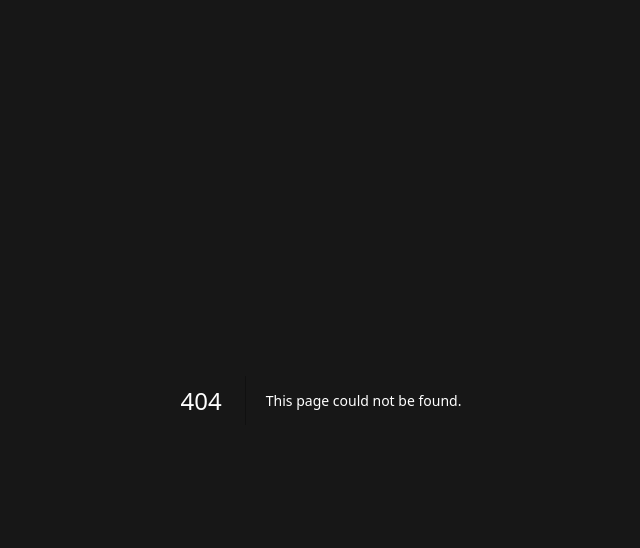
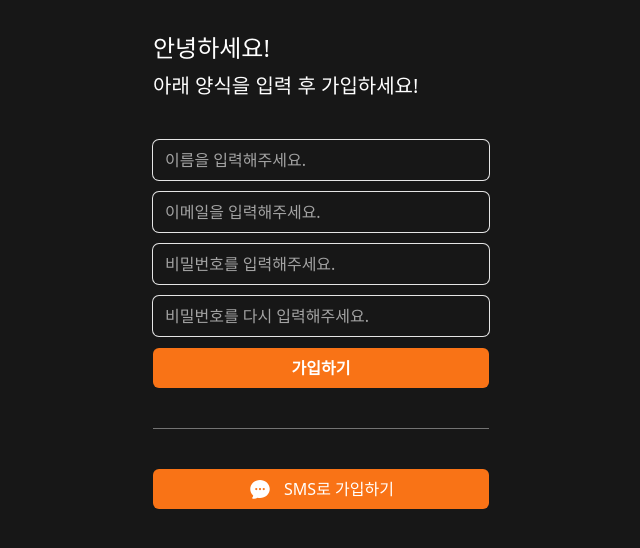
Before and after one commit to wallarin/carrot-market-reloaded, a Next.js app: page /create-account in a window 1280 px wide. Before the commit this address had no page. Shown: the top 548 px of the page, without its empty margins (319-959 px from the left). Built offline with nearby package versions, Linux system fonts and the light colour scheme.

Commit message:
당근마켓 홈페이지 회원가입 페이지 생성 및 Input, Button 컴포넌트 아이템 생성!

```diff
--- /dev/null
+++ b/app/components/form-btn.tsx
@@ -0,0 +1,10 @@
+interface FormButtonProps {
+    loading: boolean;
+    text: string;
+}
+
+export default function FormButton({loading, text}: FormButtonProps) {
+    return (
+        <button className={"primary-btn h-10 font-semibold disabled:bg-neutral-400 disabled:text-neutral-300 disabled:cursor-not-allowed"} disabled={loading}>{loading ? "로딩중.." : text}</button>
+    )
+}
--- /dev/null
+++ b/app/components/form-input.tsx
@@ -0,0 +1,22 @@
+interface FormInputProps {
+    type:string;
+    placeholder:string;
+    required:boolean;
+    errors:string[];
+}
+
+export default function FormInput({type, placeholder, required, errors}: FormInputProps) {
+    return (
+        <div className={"flex flex-col gap-2"}>
+            <input type={type}
+                   className={"bg-transparent rounded-md w-full h-10 focus:outline-none ring-1 transition focus:ring-4 ring-neutral-200 focus:ring-orange-500 border-none placeholder:text-neutral-400 px-3"}
+                   placeholder={placeholder}
+                   required={required}
+            />
+            {errors.map((error, index) => (
+                <span key={index} className={"text-red-500 font-medium"}>{error}</span>
+            ))}
+
+        </div>
+    );
+}
--- /dev/null
+++ b/app/create-account/page.tsx
@@ -0,0 +1,29 @@
+import Link from "next/link";
+import {ChatBubbleOvalLeftEllipsisIcon} from "@heroicons/react/24/solid";
+import FormInput from "@/app/components/form-input";
+import FormButton from "@/app/components/form-btn";
+
+export default function CreateAccount() {
+    return (
+        <div className={"flex flex-col gap-10 py-8 px-6"}>
+            <div className={"flex flex-col gap-2 *:font-medium"}>
+                <h1 className={"text-2xl"}>안녕하세요!</h1>
+                <h2 className={"text-xl"}>아래 양식을 입력 후 가입하세요!</h2>
+            </div>
+            <form className={"flex flex-col gap-3"}>
+                <FormInput type={"text"} placeholder={"이름을 입력해주세요."} required={true} errors={[]} />
+                <FormInput type={"email"} placeholder={"이메일을 입력해주세요."} required={true} errors={[]} />
+                <FormInput type={"password"} placeholder={"비밀번호를 입력해주세요."} required={true} errors={[]} />
+                <FormInput type={"password"} placeholder={"비밀번호를 다시 입력해주세요."} required={true} errors={[]} />
+                <FormButton loading={false} text={"가입하기"} />
+            </form>
+            <div className={"w-full h-px bg-neutral-500"} />
+            <div className={""}>
+                <Link href={"/sms"} className={"primary-btn flex h-10 items-center justify-center gap-3"}>
+                    <span className={""}><ChatBubbleOvalLeftEllipsisIcon className={"h-6 w-6"} /></span>
+                    <span className={""}>SMS로 가입하기</span>
+                </Link>
+            </div>
+        </div>
+    );
+}
--- a/app/globals.css
+++ b/app/globals.css
@@ -8,3 +8,9 @@
         text-orange-500;
     }
 }
+
+@layer components {
+    .primary-btn {
+        @apply w-full bg-orange-500 text-white font-medium rounded-md text-center hover:bg-orange-400 transition-colors;
+    }
+}
--- a/app/page.tsx
+++ b/app/page.tsx
@@ -9,7 +9,7 @@ export default function Home() {
         <h2 className={"text-2xl"}>당근 마켓에 어서오세요!</h2>
       </div>
       <div className={"flex flex-col items-center gap-3 w-full"}>
-        <Link href={"/create-account"} className={"w-full bg-orange-500 text-white text-lg font-medium py-2.5 rounded-md text-center hover:bg-orange-400 transition-colors"}>시작하기</Link>
+        <Link href={"/create-account"} className={"primary-btn py-2.5 text-lg"}>시작하기</Link>
         <div className={"flex gap-2"}>
           <span>이미 계정이 있나요?</span>
           <Link href={"/login"} className={"hover:underline"}>로그인</Link>
```
Also changed, not shown: package.json (+6 -5 lines), 1 other file (tests, documents, lock files or other folders).
